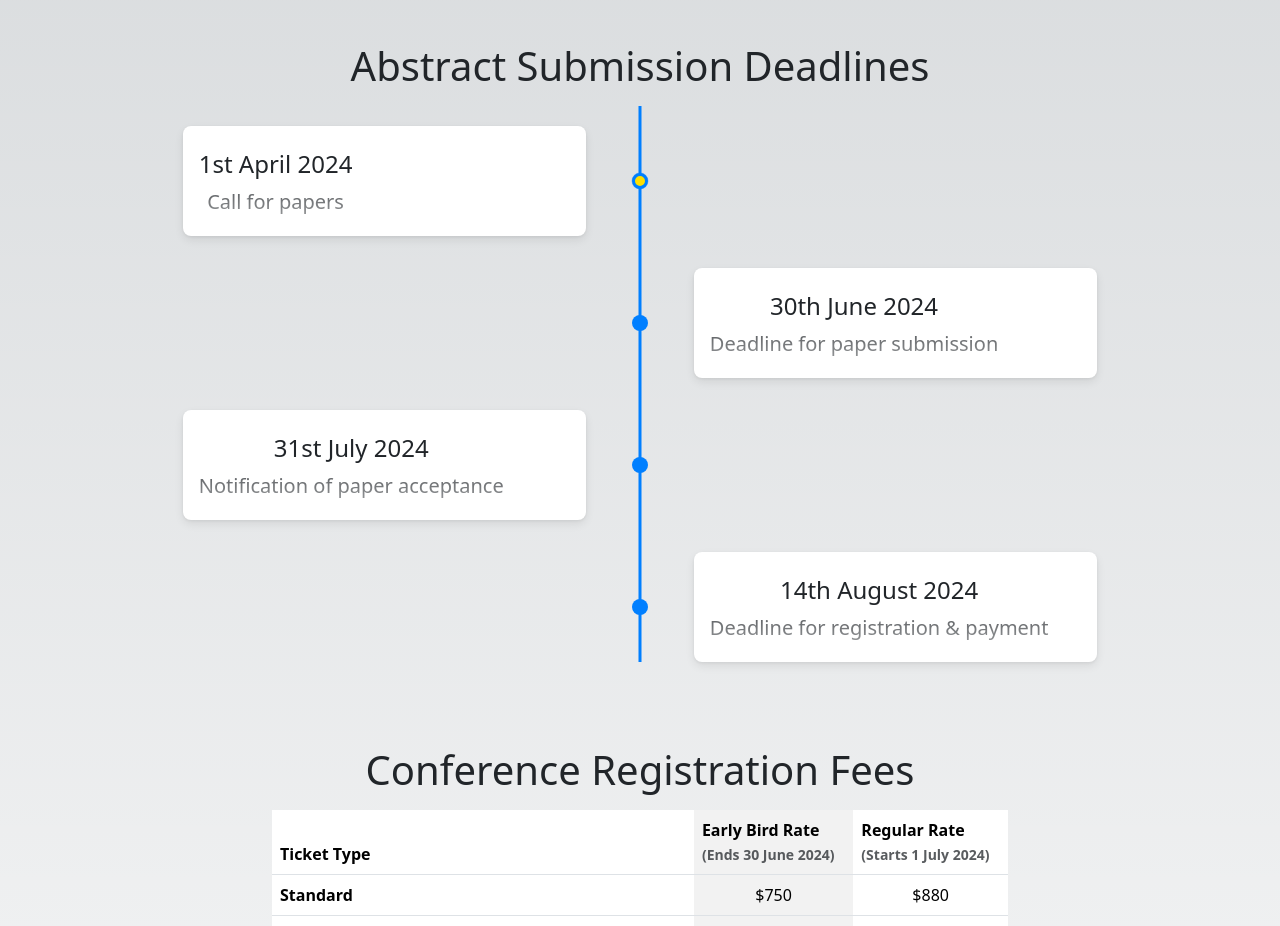
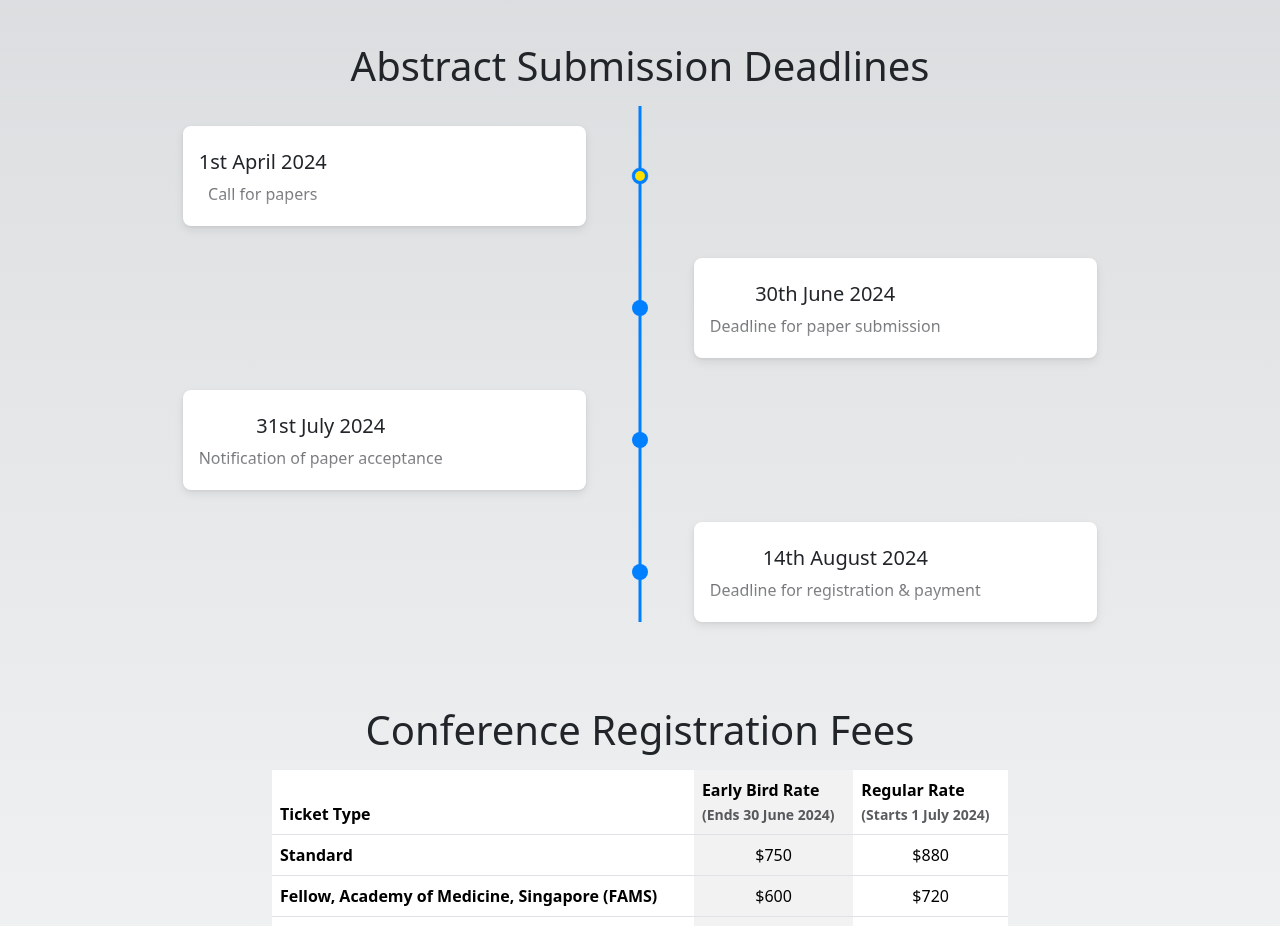
Before and after one commit to llja0112/PHOMC, a Next.js app: page / in a window 1280 px wide. Shown: the part 1240-2166 px from the top of the page. Built offline with nearby package versions, Linux system fonts and the light colour scheme.

Commit message:
Change font of timeline

```diff
--- a/components/paperDeadline.tsx
+++ b/components/paperDeadline.tsx
@@ -18,11 +18,11 @@ export default function PaperDeadline(){
   }];
 
   return (
-    <Chrono mode="VERTICAL_ALTERNATING" cardHeight={110} disableToolbar={true}>
+    <Chrono mode="VERTICAL_ALTERNATING" cardHeight={100} disableToolbar={true}>
       {items.map((item, index) => (
         <div className="text-center" key={index}>
-          <h1 className="fs-4">{item.title}</h1>
-          <p className="lead text-muted">{item.cardTitle}</p>
+          <h3 className="fs-5">{item.title}</h3>
+          <p className="text-muted">{item.cardTitle}</p>
         </div>
       ))}
     </Chrono>
```
